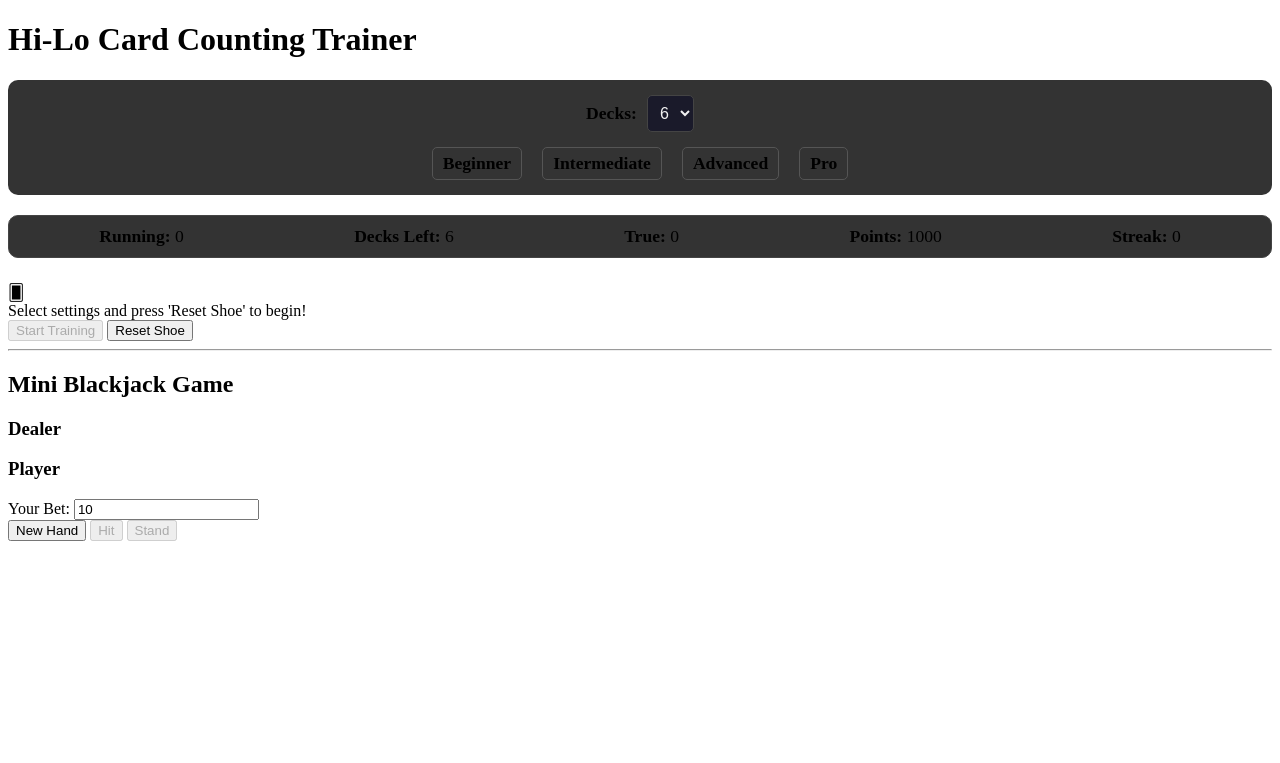
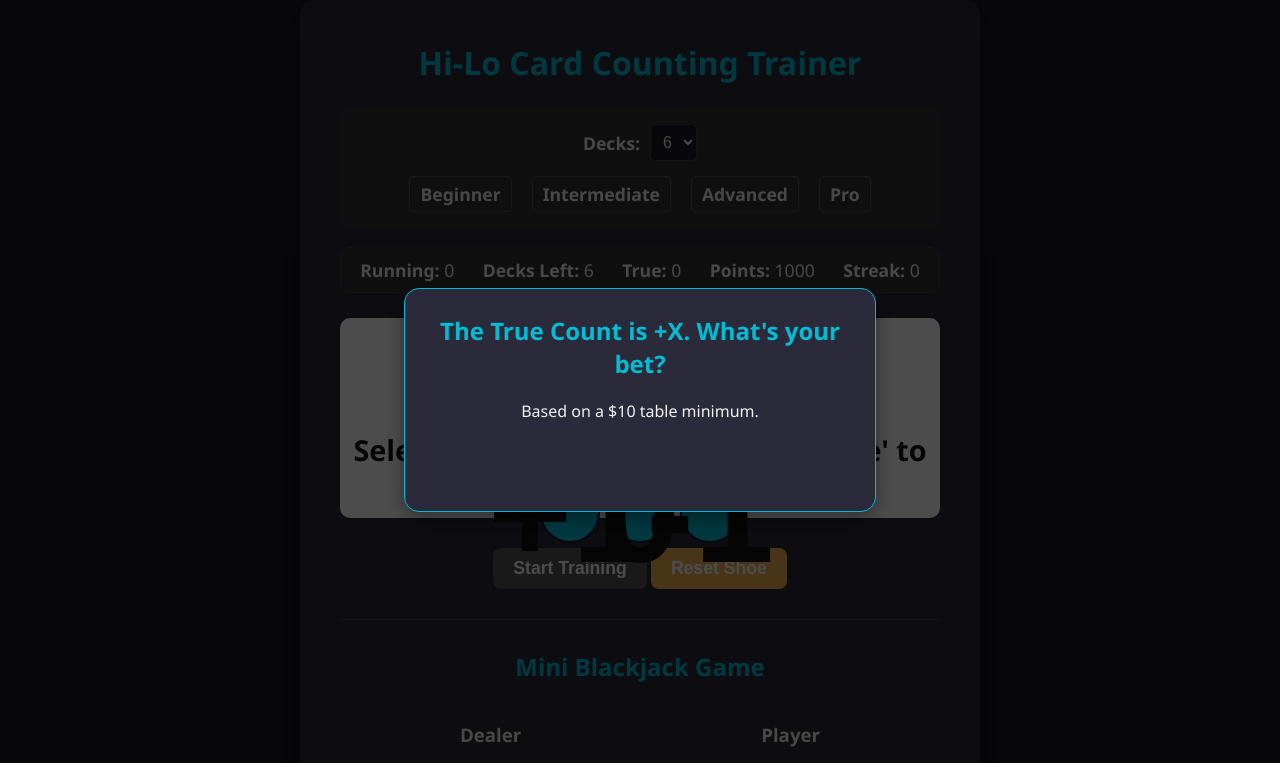
Before and after one commit to bigdaddyaz82/cardcount, a plain HTML site: page index.html in a window 1280 px wide. Shown: the top 763 px of the page. Drawn offline with Linux system fonts and the light colour scheme.

Commit message:
Update style.css

```diff
--- a/style.css
+++ b/style.css
@@ -1,8 +1,36 @@
 /* (Your existing CSS remains the same) */
-/* ... */
-
+body {
+  font-family: 'Segoe UI', Tahoma, Geneva, Verdana, sans-serif;
+  background-color: #1a1a2a;
+  color: #f2f2f2;
+  display: flex;
+  justify-content: center;
+  align-items: center;
+  min-height: 100vh;
+  margin: 0;
+}
+.container {
+  background-color: #2a2a3a;
+  padding: 20px 40px;
+  border-radius: 15px;
+  box-shadow: 0 10px 30px rgba(0, 0, 0, 0.4);
+  width: 90%;
+  max-width: 600px;
+  text-align: center;
+}
+h1 {
+  color: #00bcd4;
+  margin-bottom: 25px;
+}
+hr {
+  border: none;
+  border-top: 1px solid #444;
+  margin: 30px 0;
+}
+.hidden {
+    display: none;
+}
 /* === ADDED & UPDATED STYLES START HERE === */
-
 .settings {
   display: flex;
   flex-direction: column; /* Stack settings vertically */
@@ -12,19 +40,16 @@
   background-color: #333;
   border-radius: 10px;
 }
-
 .settings > div {
   display: flex;
   justify-content: center;
   align-items: center;
   gap: 10px;
 }
-
 .settings label {
   font-size: 1.1em;
   font-weight: bold;
 }
-
 .settings select {
   padding: 8px;
   border-radius: 5px;
@@ -34,11 +59,9 @@
   font-size: 1em;
   cursor: pointer;
 }
-
-/* Difficulty Selector Styles */
 .difficulty-selector {
   display: flex;
-  flex-wrap: wrap; /* Allow wrapping on small screens */
+  flex-wrap: wrap;
 }
 .difficulty-selector label {
   margin: 0 5px;
@@ -49,15 +72,13 @@
   transition: background-color 0.2s;
 }
 .difficulty-selector input[type="radio"] {
-  display: none; /* Hide the actual radio button */
+  display: none;
 }
 .difficulty-selector input[type="radio"]:checked + label {
   background-color: #00bcd4;
   color: #111;
   border-color: #00bcd4;
 }
-
-/* Timer Progress Bar Styles */
 .timer-container {
   height: 10px;
   width: 100%;
@@ -69,16 +90,12 @@
 .timer-bar {
   height: 100%;
   width: 100%;
-  background-color: #5cb85c; /* Green */
+  background-color: #5cb85c;
   border-radius: 5px;
-  transition: width 0.1s linear; /* Smooth transition */
+  transition: width 0.1s linear;
 }
-
-
-/* Make counters more compact */
 .counters {
-  font-size: 1.1em; /* Slightly smaller to fit */
-  /* (rest of your counters styles) */
+  font-size: 1.1em;
   display: flex;
   justify-content: space-around;
   flex-wrap: wrap;
@@ -90,11 +107,177 @@
   background-color: #333;
 }
 .counters > div {
-  text-align: center; /* Center text within each counter div */
+  text-align: center;
+}
+.card-display {
+  background-color: #fff;
+  color: #111;
+  border-radius: 10px;
+  min-height: 200px;
+  display: flex;
+  flex-direction: column;
+  justify-content: center;
+  align-items: center;
+  font-size: 6em;
+  position: relative;
+  margin-bottom: 20px;
+}
+#feedbackMessage {
+  position: absolute;
+  bottom: 10px;
+  font-size: 0.3em;
+  font-weight: bold;
+}
+#feedbackMessage.correct { color: #5cb85c; }
+#feedbackMessage.incorrect { color: #d9534f; }
+.guess-controls {
+  position: absolute;
+  bottom: -25px;
+  display: flex;
+  gap: 10px;
+}
+.guess-btn, .main-trainer-controls button, .controls button, .betting-controls button {
+  padding: 10px 20px;
+  font-size: 1.1em;
+  font-weight: bold;
+  border-radius: 8px;
+  border: none;
+  cursor: pointer;
+  transition: background-color 0.2s, transform 0.1s;
+}
+.guess-btn {
+  background-color: #00bcd4;
+  color: #111;
+  width: 60px;
+  height: 60px;
+  border-radius: 50%;
+  font-size: 1.5em;
+  display: flex;
+  justify-content: center;
+  align-items: center;
+  border: 2px solid #1a1a2a;
+}
+.guess-btn:hover { background-color: #0097a7; }
+.guess-btn:active { transform: scale(0.95); }
+.main-trainer-controls {
+  margin-top: 30px;
+}
+.main-trainer-controls button {
+  background-color: #5cb85c;
+  color: white;
+}
+.main-trainer-controls button#resetShoeBtn {
+    background-color: #f0ad4e;
+}
+.main-trainer-controls button:disabled {
+  background-color: #555;
+  cursor: not-allowed;
+}
+/* Blackjack Section */
+.blackjack-section h2 {
+    color: #00bcd4;
+}
+.hands {
+    display: flex;
+    justify-content: space-around;
+    margin-bottom: 20px;
+}
+.hand {
+    background-color: #385139;
+    border: 2px solid #558B57;
+    border-radius: 10px;
+    min-height: 120px;
+    width: 45%;
+    display: flex;
+    justify-content: center;
+    align-items: center;
+    font-size: 2.5em;
+    padding: 10px;
+}
+.betting-controls, .controls {
+    margin-bottom: 15px;
+}
+#betAmount {
+    padding: 8px;
+    font-size: 1em;
+    border-radius: 5px;
+    border: 1px solid #444;
+    background-color: #1a1a2a;
+    color: #f2f2f2;
+    width: 80px;
+}
+.controls button {
+    margin: 0 5px;
+    background-color: #00bcd4;
+    color: #111;
+}
+.controls button:disabled {
+    background-color: #555;
+    color: #999;
+    cursor: not-allowed;
+}
+#resultMessage {
+    font-size: 1.2em;
+    font-weight: bold;
+    min-height: 25px;
 }
 
-/* (The rest of your CSS file remains identical) */
-/* ... */
-.hidden {
-  display: none;
+/* === ADDED: MODAL STYLES === */
+.modal-overlay {
+  position: fixed;
+  top: 0;
+  left: 0;
+  width: 100%;
+  height: 100%;
+  background-color: rgba(0, 0, 0, 0.7);
+  display: flex;
+  justify-content: center;
+  align-items: center;
+  z-index: 1000;
 }
+.modal-content {
+  background-color: #2a2a3a;
+  padding: 25px 35px;
+  border-radius: 15px;
+  border: 1px solid #00bcd4;
+  text-align: center;
+  max-width: 90%;
+  width: 400px;
+  box-shadow: 0 5px 20px rgba(0,0,0,0.4);
+}
+.modal-content h2 {
+  margin-top: 0;
+  color: #00bcd4;
+}
+.quiz-options {
+  display: flex;
+  flex-direction: column;
+  gap: 15px;
+  margin-top: 20px;
+}
+.quiz-options button {
+  padding: 15px;
+  font-size: 1.2em;
+  font-weight: bold;
+  cursor: pointer;
+  border: 2px solid #555;
+  background-color: #333;
+  color: #f2f2f2;
+  border-radius: 8px;
+  transition: background-color 0.2s, border-color 0.2s;
+}
+.quiz-options button:hover {
+  background-color: #444;
+  border-color: #777;
+}
+.quiz-feedback {
+  margin-top: 20px;
+  font-size: 1.1em;
+  min-height: 24px; /* Reserve space */
+}
+.quiz-feedback.correct {
+  color: #5cb85c;
+}
+.quiz-feedback.incorrect {
+  color: #d9534f;
+}
```
